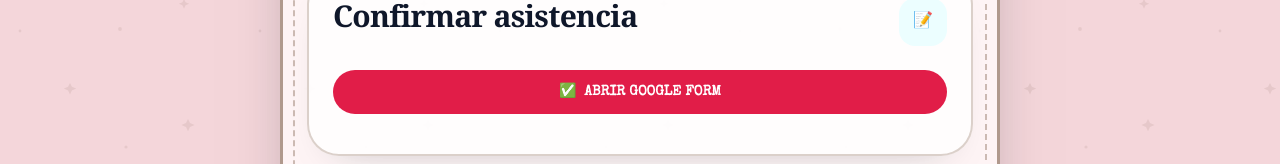
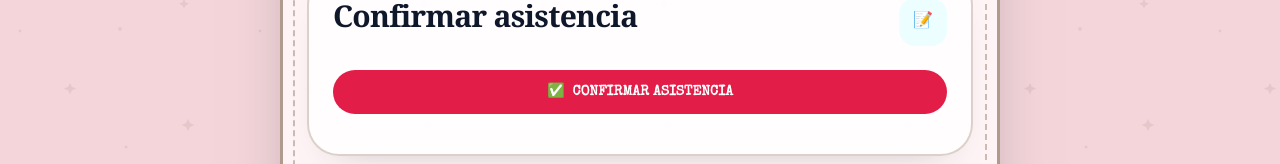
Before and after one commit to ramirezrmaricela-tech/test-repo-1, a plain HTML site: page index.html in a window 1280 px wide. Shown: the part 3897-4061 px from the top of the page. Drawn offline with nearby package versions, Linux system fonts and the light colour scheme; a web font is replaced by a local one.

Commit message:
Update index.html

```diff
--- a/index.html
+++ b/index.html
@@ -651,7 +651,7 @@
                 class="btn-pop inline-flex flex-1 items-center justify-center gap-2 rounded-full bg-blush-600 px-5 py-3 text-sm font-semibold text-white shadow-soft transition hover:bg-blush-500 focus:outline-none focus:ring-2 focus:ring-blush-200"
               >
                 <span aria-hidden="true">✅</span>
-                ABRIR GOOGLE FORM
+                CONFIRMAR ASISTENCIA
               </a>
             </div>
 
```
